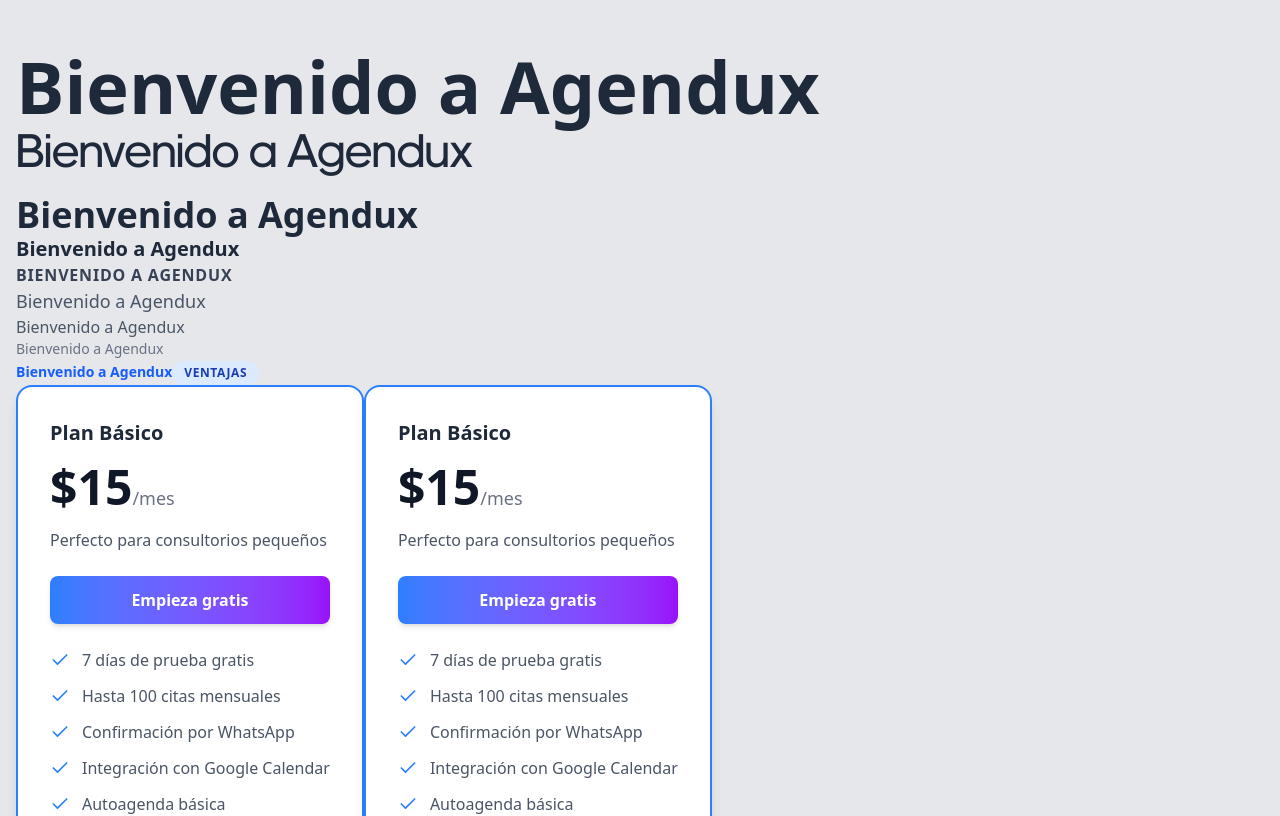
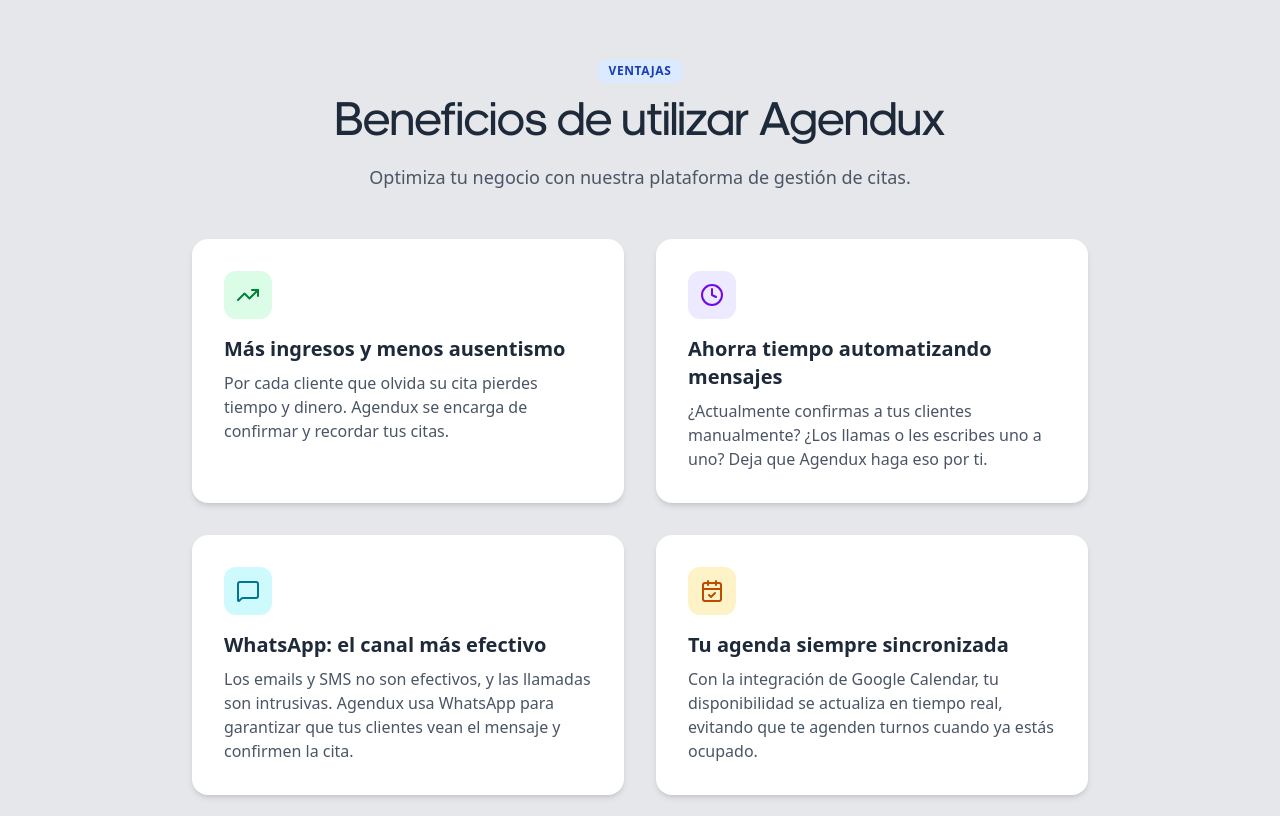
Before and after one commit to RomeroLeandro/frontend-agendux, a React (Vite) app: page / in a window 1280 px wide. Shown: the part 4540-5356 px from the top of the page. Built offline with nearby package versions, Linux system fonts and the light colour scheme.

Commit message:
create Benefits section

```diff
--- a/src/App.tsx
+++ b/src/App.tsx
@@ -1,16 +1,10 @@
 import "./App.css";
 import { Header } from "./components/layout/Header";
-import { Typography } from "./components/ui/Typography";
-import ListCard from "./components/layout/ListCard";
-import Card from "./components/layout/Card";
-import CardMedic from "./components/layout/CardMedic";
-import CardIngresos from "./components/layout/CardIngresos";
-import Faq from "./components/layout/Faq";
-import HelpCard from "./components/layout/HelpCard";
 import { HeroSection } from "./components/pages/HeroSection";
 import { ForWhomSection } from "./components/pages/ForWhomSection";
 import { HowItWorksSection } from "./components/pages/HowItWorksSection";
 import { FeaturesSection } from "./components/pages/FeaturesSection";
+import { BenefitsSection } from "./components/pages/BenefitsSection";
 
 function App() {
   return (
@@ -21,31 +15,7 @@ function App() {
         <ForWhomSection />
         <HowItWorksSection />
         <FeaturesSection />
-        <div className="container mx-auto px-4 py-20">
-          <Typography variant="display">Bienvenido a Agendux</Typography>
-          <Typography variant="heading-xl">Bienvenido a Agendux</Typography>
-          <Typography variant="heading-lg" className="mt-4">
-            Bienvenido a Agendux
-          </Typography>
-          <Typography variant="heading-md">Bienvenido a Agendux</Typography>
-          <Typography variant="heading-sm">Bienvenido a Agendux</Typography>
-          <Typography variant="body-lg">Bienvenido a Agendux</Typography>
-          <Typography variant="body-md">Bienvenido a Agendux</Typography>
-          <Typography variant="body-sm">Bienvenido a Agendux</Typography>
-          <Typography variant="caption">Bienvenido a Agendux</Typography>
-          <Typography variant="badge">Ventajas</Typography>
-          <div className="flex">
-            <ListCard />
-            <ListCard />
-          </div>
-          <div className="grid grid-cols-1 md:grid-cols-2 lg:grid-cols-3 gap-4 mt-8">
-            <Card />
-            <CardMedic />
-            <CardIngresos />
-          </div>
-          <Faq />
-          <HelpCard />
-        </div>
+        <BenefitsSection />
       </main>
     </>
   );
--- /dev/null
+++ b/src/components/pages/BenefitsSection.tsx
@@ -0,0 +1,92 @@
+import { CalendarCheck, Clock, MessageSquare, TrendingUp } from "lucide-react";
+import { Typography } from "../ui/Typography";
+import { Card } from "../ui/Card";
+import React from "react";
+
+const benefitsData = [
+  {
+    icon: <TrendingUp />,
+    title: "Más ingresos y menos ausentismo",
+    description:
+      "Por cada cliente que olvida su cita pierdes tiempo y dinero. Agendux se encarga de confirmar y recordar tus citas.",
+    colors:
+      "bg-green-100 dark:bg-green-900/50 text-green-700 dark:text-green-400",
+  },
+  {
+    icon: <Clock />,
+    title: "Ahorra tiempo automatizando mensajes",
+    description:
+      "¿Actualmente confirmas a tus clientes manualmente? ¿Los llamas o les escribes uno a uno? Deja que Agendux haga eso por ti.",
+    colors:
+      "bg-violet-100 dark:bg-violet-900/50 text-violet-700 dark:text-violet-400",
+  },
+  {
+    icon: <MessageSquare />,
+    title: "WhatsApp: el canal más efectivo",
+    description:
+      "Los emails y SMS no son efectivos, y las llamadas son intrusivas. Agendux usa WhatsApp para garantizar que tus clientes vean el mensaje y confirmen la cita.",
+    colors: "bg-cyan-100 dark:bg-cyan-900/50 text-cyan-700 dark:text-cyan-400",
+  },
+  {
+    icon: <CalendarCheck />,
+    title: "Tu agenda siempre sincronizada",
+    description:
+      "Con la integración de Google Calendar, tu disponibilidad se actualiza en tiempo real, evitando que te agenden turnos cuando ya estás ocupado.",
+    colors:
+      "bg-amber-100 dark:bg-amber-900/50 text-amber-700 dark:text-amber-400",
+  },
+];
+
+const IconWrapper = ({
+  children,
+  className,
+}: {
+  children: React.ReactNode;
+  className: string;
+}) => (
+  <div
+    className={`mb-4 inline-flex h-12 w-12 items-center justify-center rounded-xl ${className}`}
+  >
+    {children}
+  </div>
+);
+
+export const BenefitsSection = () => {
+  return (
+    <section className="py-16 md:py-24">
+      <div className="container mx-auto px-4">
+        {/* --- Cabecera de la Sección --- */}
+        <div className="text-center max-w-3xl mx-auto">
+          <Typography variant="badge">VENTAJAS</Typography>
+
+          <Typography variant="heading-xl" as="h2" className="mt-4">
+            Beneficios de utilizar Agendux
+          </Typography>
+
+          <Typography variant="body-lg" className="mt-4">
+            Optimiza tu negocio con nuestra plataforma de gestión de citas.
+          </Typography>
+        </div>
+
+        {/* --- Grid Responsivo 2x2 para las Tarjetas --- */}
+        <div className="grid grid-cols-1 md:grid-cols-2 gap-8 mt-12 max-w-4xl mx-auto">
+          {benefitsData.map((benefit) => (
+            <Card key={benefit.title} className="text-left">
+              <IconWrapper className={benefit.colors}>
+                {React.cloneElement(benefit.icon, { size: 24 })}
+              </IconWrapper>
+
+              <Typography variant="heading-md" as="h3">
+                {benefit.title}
+              </Typography>
+
+              <Typography variant="body-md" className="mt-2">
+                {benefit.description}
+              </Typography>
+            </Card>
+          ))}
+        </div>
+      </div>
+    </section>
+  );
+};
```
